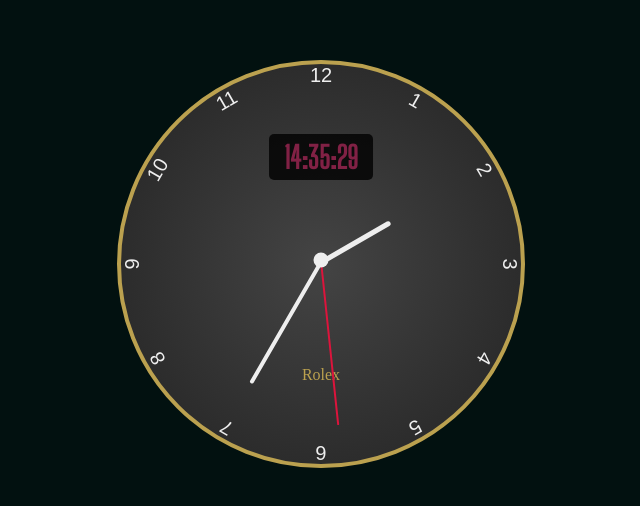
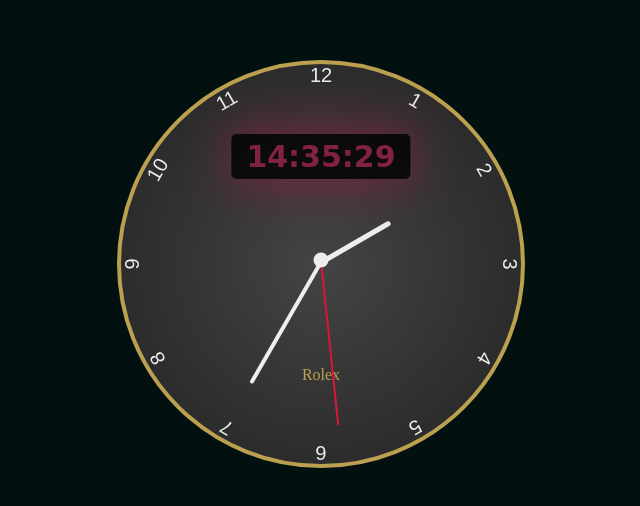
Before and after one commit to sinarqn/analog-clock, a plain HTML site: page index.html in a window 1280 px wide. Shown: the part 148-654 px from the top of the page, without its empty margins (319-959 px from the left). Drawn offline with Linux system fonts and the light colour scheme.

Commit message:
changed style of clock

```diff
--- a/style.css
+++ b/style.css
@@ -17,7 +17,7 @@ body{
   font-size: 30px;
   font-family: sans-serif;
   font-weight: bold;
-  font-family: 'Big Shoulders Display', cursive;
+  font-family: cursive;
   position: absolute;
   top: 70px;
   left: 50%;
@@ -26,6 +26,7 @@ body{
   background-color: rgba(0, 0, 0, 0.8);
   padding: 5px 15px;
   border-radius: 5px;
+  box-shadow: 0 0 50px #812145;
 }
 .brand{
   position: absolute;
```
